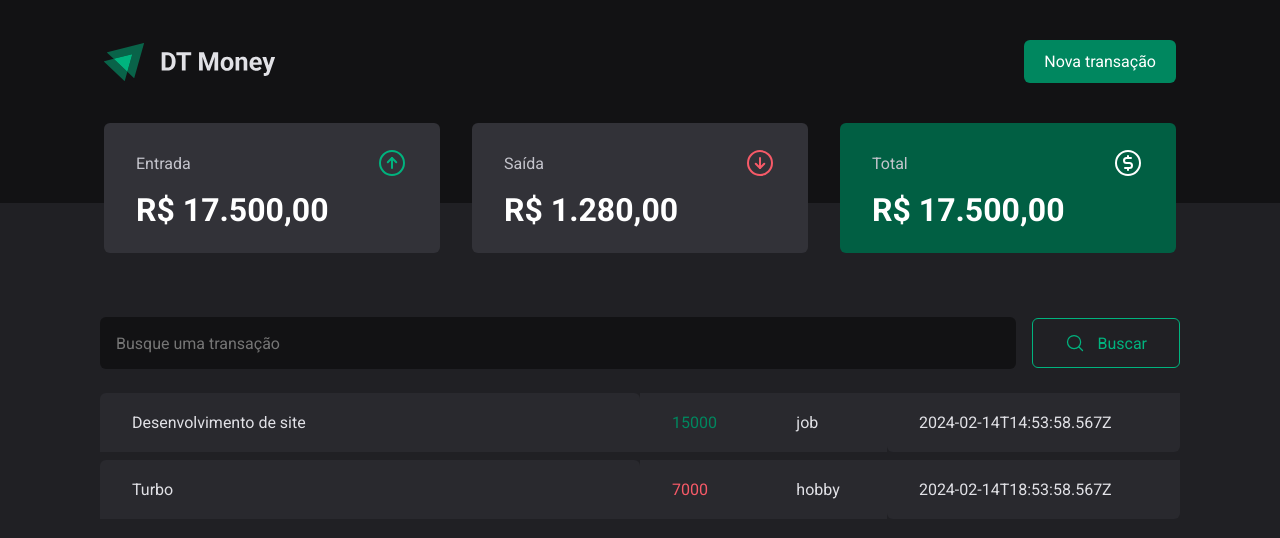
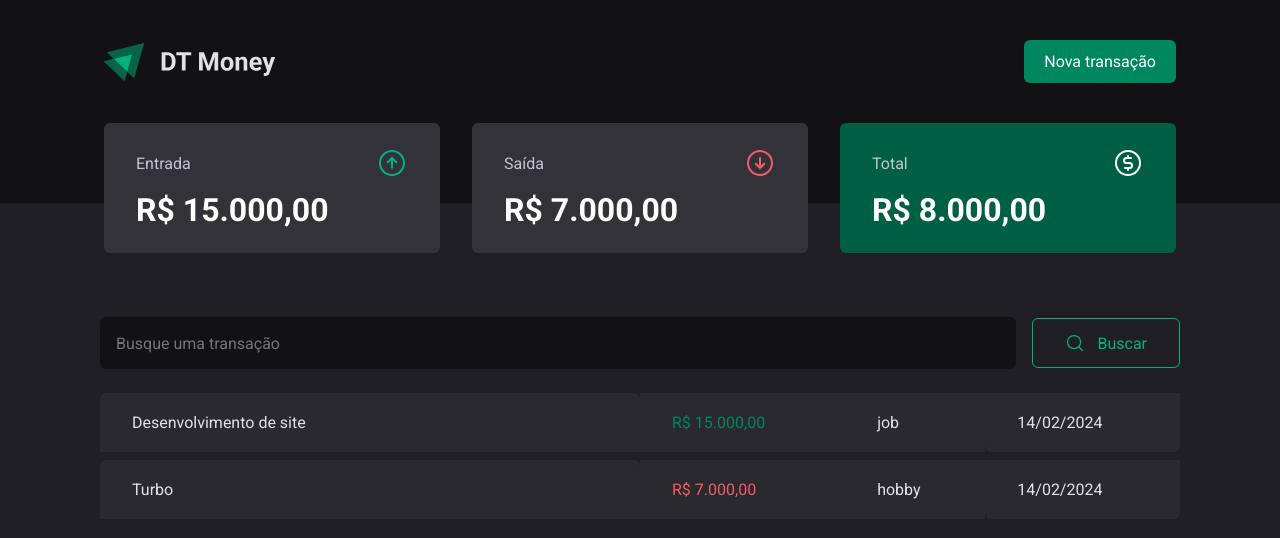
Before and after one commit to wwilliamsantana/dashboard-ig, a React (Vite) app: page / in a window 1280 px wide. Shown: the top 538 px of the page. Built offline with nearby package versions, Linux system fonts and the light colour scheme; data requests are answered from the project's data file.

Commit message:
feat: Paste utills format

```diff
--- a/src/components/Summary/index.tsx
+++ b/src/components/Summary/index.tsx
@@ -4,8 +4,28 @@ import {
   CurrencyCircleDollar,
 } from 'phosphor-react'
 import { SummaryCard, SummaryContainer } from './styles'
+import { useContext } from 'react'
+import { TransactionsContext } from '../../contexts/TransactionsContext'
+import { valueFormat } from '../../utils/format'
 
 export function Summary() {
+  const { transactions } = useContext(TransactionsContext)
+
+  const scoreTotal = transactions.reduce(
+    (acc, current) => {
+      if (current.type === 'income') {
+        acc.income += current.price
+        acc.total += current.price
+      } else {
+        acc.outcome += current.price
+        acc.total -= current.price
+      }
+
+      return acc
+    },
+    { income: 0, outcome: 0, total: 0 },
+  )
+
   return (
     <SummaryContainer>
       <SummaryCard>
@@ -13,7 +33,7 @@ export function Summary() {
           <span>Entrada</span>
           <ArrowCircleUp size={32} color="#00B37E" />
         </header>
-        <strong>R$ 17.500,00</strong>
+        <strong>{valueFormat.format(scoreTotal.income)}</strong>
       </SummaryCard>
 
       <SummaryCard>
@@ -21,14 +41,14 @@ export function Summary() {
           <span>Saída</span>
           <ArrowCircleDown size={32} color="#F75A68" />
         </header>
-        <strong>R$ 1.280,00</strong>
+        <strong>{valueFormat.format(scoreTotal.outcome)}</strong>
       </SummaryCard>
       <SummaryCard variant="green">
         <header>
           <span>Total</span>
           <CurrencyCircleDollar size={32} color="#FFF" />
         </header>
-        <strong>R$ 17.500,00</strong>
+        <strong>{valueFormat.format(scoreTotal.total)}</strong>
       </SummaryCard>
     </SummaryContainer>
   )
--- a/src/pages/Transactions/index.tsx
+++ b/src/pages/Transactions/index.tsx
@@ -8,6 +8,7 @@ import {
   TransactionTableContainer,
 } from './styles'
 import { TransactionsContext } from '../../contexts/TransactionsContext'
+import { dateFormat, valueFormat } from '../../utils/format'
 
 export function Transactions() {
   const { transactions } = useContext(TransactionsContext)
@@ -27,11 +28,11 @@ export function Transactions() {
                   <td width={'50%'}>{transation.description}</td>
                   <td>
                     <PriceHighLight variant={transation.type}>
-                      {transation.price}
+                      {valueFormat.format(transation.price)}
                     </PriceHighLight>
                   </td>
                   <td>{transation.category}</td>
-                  <td>{transation.createdAt}</td>
+                  <td>{dateFormat.format(new Date(transation.createdAt))}</td>
                 </tr>
               )
             })}
--- /dev/null
+++ b/src/utils/format.ts
@@ -0,0 +1,6 @@
+export const dateFormat = new Intl.DateTimeFormat('pt-BR')
+
+export const valueFormat = new Intl.NumberFormat('pt-BR', {
+  currency: 'BRL',
+  style: 'currency',
+})
```
